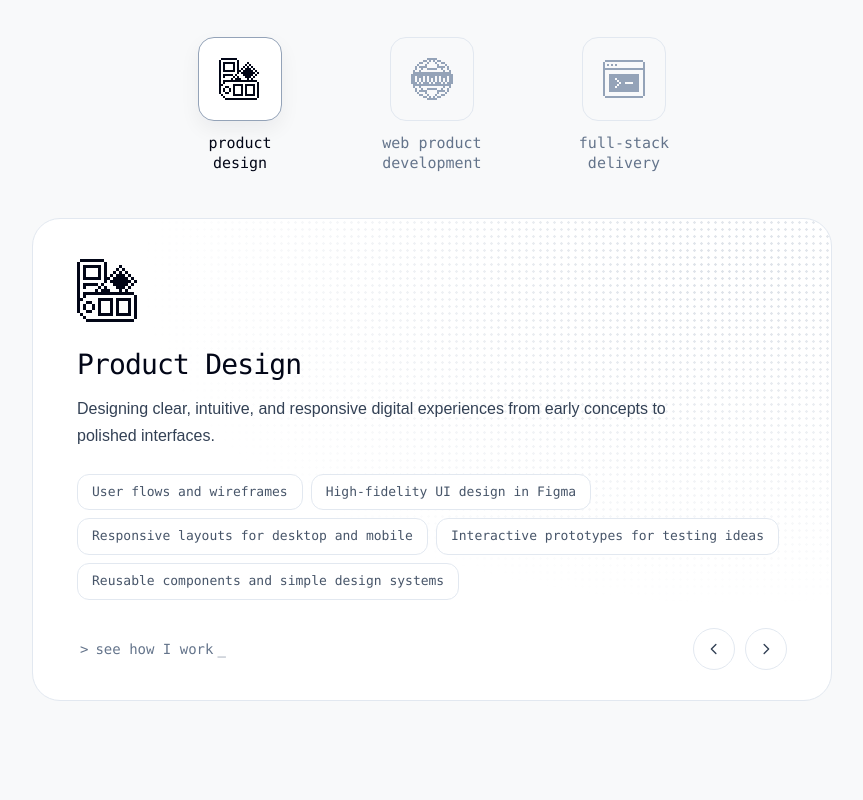
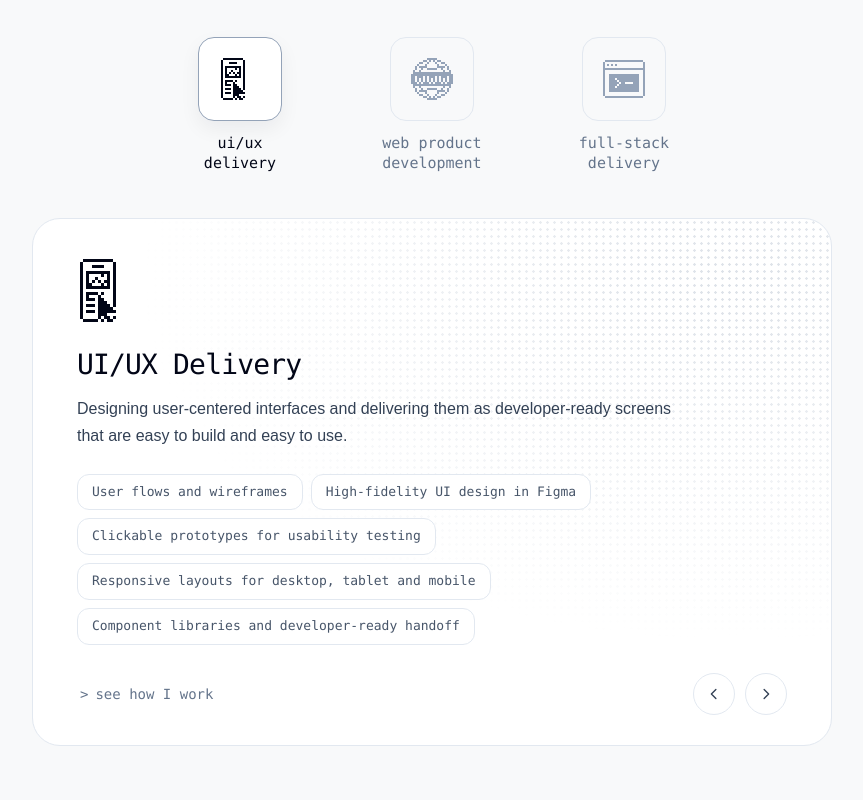
Before and after one commit to anniesrdnl/anniesrdnl_portfolio, a React (Vite) app: page / in a window 1280 px wide. Shown: the part 1780-2580 px from the top of the page, without its empty margins (358-1221 px from the left). Built offline with nearby package versions, Linux system fonts and the light colour scheme.

Commit message:
replace product design service with ui/ux delivery and new pixel icon

```diff
--- a/src/data/portfolio.js
+++ b/src/data/portfolio.js
@@ -109,44 +109,45 @@ export const projects = [
 
 export const services = [
   {
-    slug: 'product-design',
-    title: 'Product Design',
+    slug: 'ui-ux-delivery',
+    title: 'UI/UX Delivery',
     description:
-      'Designing clear, intuitive, and responsive digital experiences from early concepts to polished interfaces.',
+      'Designing user-centered interfaces and delivering them as developer-ready screens that are easy to build and easy to use.',
     overview: [
-      'I design digital products that are clear, intuitive and easy to use, from rough early ideas to polished, responsive interfaces that are ready to build.',
-      'Good design starts with understanding who will use the product and what they need to get done, so every screen has a clear purpose and nothing gets in the way.',
+      'I design interfaces around the people who will use them, mapping how they move through a product and shaping each screen so the next step always feels obvious.',
+      'Because I also build what I design, I deliver UI that is ready for development: consistent components, responsive layouts and clear specs, so nothing gets lost between design and code.',
     ],
     offerings: [
       'User flows and wireframes',
       'High-fidelity UI design in Figma',
-      'Responsive layouts for desktop and mobile',
-      'Interactive prototypes for testing ideas',
-      'Reusable components and simple design systems',
+      'Clickable prototypes for usability testing',
+      'Responsive layouts for desktop, tablet and mobile',
+      'Component libraries and developer-ready handoff',
     ],
     process: [
       {
         title: 'Understand',
-        text: 'Learn the goals, the users and the problem the product needs to solve.',
+        text: 'Learn who the users are, what they need to get done and where they get stuck.',
       },
       {
-        title: 'Explore',
-        text: 'Sketch flows and wireframes to try ideas quickly before committing.',
+        title: 'Map',
+        text: 'Sketch user flows and wireframes to shape the experience before adding detail.',
       },
       {
         title: 'Design',
-        text: 'Turn the strongest direction into polished, responsive screens.',
+        text: 'Turn the strongest direction into polished, accessible and responsive screens.',
       },
       {
-        title: 'Refine',
-        text: 'Gather feedback and iterate until it feels effortless to use.',
+        title: 'Deliver',
+        text: 'Test the prototype, refine it, and hand off components that are ready to build.',
       },
     ],
     tools: [
       'Figma',
       'UI/UX',
+      'Prototyping',
       'Responsive Design',
-      'Prototyping',
+      'Design Systems',
     ],
     projects: [
       'teech',
--- a/src/data/serviceIcons.js
+++ b/src/data/serviceIcons.js
@@ -1,168 +1,191 @@
 // 21×21 pixel frames for the service icons; `rest` is the frame shown when an icon isn't playing
 export const serviceIcons = {
-  'product-design': {
-    rest: 4,
+  'ui-ux-delivery': {
+    rest: 3,
     frames: [
       [
-        '.########............',
-        '#........#...........',
-        '#.######.#....#......',
-        '#.#....#.#...#.#.....',
-        '#.#....#.#..#.#.#....',
-        '#.#....#.#.#.###.#...',
-        '#.######.##.#####.#..',
-        '#........#.#######.#.',
-        '#.#.....#...#####.#..',
-        '#.#....#.#...###.#...',
-        '#.....#.###...#.#....',
-        '#.#################..',
-        '#.#................#.',
-        '##.....#####.#####.#.',
-        '#..##..#...#.#...#.#.',
-        '#.#..#.#...#.#...#.#.',
-        '#.#..#.#...#.#...#.#.',
-        '#..##..#...#.#...#.#.',
-        '.#.....#####.#####.#.',
-        '..#................#.',
-        '...################..',
+        '..##########.........',
+        '.#..........#..#.....',
+        '.#...####...#..##....',
+        '.#..........#..###...',
+        '.#.########.#..####..',
+        '.#.#....#.#.#..#####.',
+        '.#.#..#...#.#..######',
+        '.#.#.#.#.##.#..###...',
+        '.#.##...#.#.#..#.##..',
+        '.#.########.#.....##.',
+        '.#..........#........',
+        '.#.######...#........',
+        '.#.#....#...#........',
+        '.#.######...#........',
+        '.#..........#........',
+        '.#.########.#........',
+        '.#..........#........',
+        '.#.######...#........',
+        '.#..........#........',
+        '.#..........#........',
+        '..##########.........',
       ],
       [
-        '.########............',
-        '#........#...........',
-        '#.######.#....#......',
-        '#.#....#.#...#.#.....',
-        '#.#....#.#..#.#.#....',
-        '#.#....#.#.#.###.#...',
-        '#.######.##.#####.#..',
-        '#........#.#######.#.',
-        '#.##....#...#####.#..',
-        '#.#....#.#...###.#...',
-        '#.....#.###...#.#....',
-        '#.#################..',
-        '#.#................#.',
-        '##.....#####.#####.#.',
-        '#..##..#...#.#...#.#.',
-        '#.#..#.#...#.#...#.#.',
-        '#.#..#.#...#.#...#.#.',
-        '#..##..#...#.#...#.#.',
-        '.#.....#####.#####.#.',
-        '..#................#.',
-        '...################..',
+        '..##########.........',
+        '.#..........#........',
+        '.#...####...#........',
+        '.#..........#........',
+        '.#.########.#.#......',
+        '.#.#....#.#.#.##.....',
+        '.#.#..#...#.#.###....',
+        '.#.#.#.#.##.#.####...',
+        '.#.##...#.#.#.#####..',
+        '.#.########.#.######.',
+        '.#..........#.###....',
+        '.#.######...#.#.##...',
+        '.#.#....#...#....##..',
+        '.#.######...#........',
+        '.#..........#........',
+        '.#.########.#........',
+        '.#..........#........',
+        '.#.######...#........',
+        '.#..........#........',
+        '.#..........#........',
+        '..##########.........',
       ],
       [
-        '.########............',
-        '#........#...........',
-        '#.######.#....#......',
-        '#.#....#.#...#.#.....',
-        '#.#....#.#..#.#.#....',
-        '#.#....#.#.#.###.#...',
-        '#.######.##.#####.#..',
-        '#........#.#######.#.',
-        '#.###...#...#####.#..',
-        '#.#....#.#...###.#...',
-        '#.....#.###...#.#....',
-        '#.#################..',
-        '#.#................#.',
-        '##.....#####.#####.#.',
-        '#..##..#...#.#...#.#.',
-        '#.#..#.#...#.#...#.#.',
-        '#.#..#.#...#.#...#.#.',
-        '#..##..#...#.#...#.#.',
-        '.#.....#####.#####.#.',
-        '..#................#.',
-        '...################..',
+        '..##########.........',
+        '.#..........#........',
+        '.#...####...#........',
+        '.#..........#........',
+        '.#.########.#........',
+        '.#.#....#.#.#........',
+        '.#.#..#...#.#........',
+        '.#.#.#.#.##.#........',
+        '.#.##...#..#.........',
+        '.#.#######.##........',
+        '.#.........###.......',
+        '.#.######..####......',
+        '.#.#....#..#####.....',
+        '.#.######..######....',
+        '.#.........###.......',
+        '.#.#######.#.##......',
+        '.#..........#.##.....',
+        '.#.######...#........',
+        '.#..........#........',
+        '.#..........#........',
+        '..##########.........',
       ],
       [
-        '.########............',
-        '#........#...........',
-        '#.######.#....#......',
-        '#.#....#.#...#.#.....',
-        '#.#....#.#..#.#.#....',
-        '#.#....#.#.#.###.#...',
-        '#.######.##.#####.#..',
-        '#........#.#######.#.',
-        '#.####..#...#####.#..',
-        '#.#....#.#...###.#...',
-        '#.....#.###...#.#....',
-        '#.#################..',
-        '#.#................#.',
-        '##.....#####.#####.#.',
-        '#..##..#...#.#...#.#.',
-        '#.#..#.#...#.#...#.#.',
-        '#.#..#.#...#.#...#.#.',
-        '#..##..#...#.#...#.#.',
-        '.#.....#####.#####.#.',
-        '..#................#.',
-        '...################..',
+        '..##########.........',
+        '.#..........#........',
+        '.#...####...#........',
+        '.#..........#........',
+        '.#.########.#........',
+        '.#.#....#.#.#........',
+        '.#.#..#...#.#........',
+        '.#.#.#.#.##.#........',
+        '.#.##...#.#.#........',
+        '.#.########.#........',
+        '.#..........#........',
+        '.#.####.#...#........',
+        '.#.#...#....#........',
+        '.#.###.##...#........',
+        '.#.....###..#........',
+        '.#.###.####.#........',
+        '.#.....#####.........',
+        '.#.###.######........',
+        '.#.....###...........',
+        '.#.....#.##.#........',
+        '..#####.#.##.........',
       ],
       [
-        '.########............',
-        '#........#...........',
-        '#.######.#....#......',
-        '#.#....#.#...#.#.....',
-        '#.#....#.#..#.#.#....',
-        '#.#....#.#.#.###.#...',
-        '#.######.##.#####.#..',
-        '#........#.#######.#.',
-        '#.#####.#...#####.#..',
-        '#.#....#.#...###.#...',
-        '#.....#.###...#.#....',
-        '#.#################..',
-        '#.#................#.',
-        '##.....#####.#####.#.',
-        '#..##..#...#.#...#.#.',
-        '#.#..#.#...#.#...#.#.',
-        '#.#..#.#...#.#...#.#.',
-        '#..##..#...#.#...#.#.',
-        '.#.....#####.#####.#.',
-        '..#................#.',
-        '...################..',
+        '..##########.........',
+        '.#..........#........',
+        '.#...####...#........',
+        '.#..........#........',
+        '.#.########.#........',
+        '.#.#....#.#.#........',
+        '.#.#..#...#.#........',
+        '.#.#.#.#.##.#........',
+        '.#.##...#.#.#........',
+        '.#.########.#........',
+        '.#...#......#........',
+        '.#.####.#...#........',
+        '.#.###.#....#........',
+        '.#.###.##...#........',
+        '.#.....###..#........',
+        '.#.###.####.#........',
+        '.#.....#####.........',
+        '.#.###.######........',
+        '.#.....###...........',
+        '.#.....#.##.#........',
+        '..#####.#.##.........',
       ],
       [
-        '.########............',
-        '#........#...........',
-        '#.######.#....#......',
-        '#.#....#.#...#.#.....',
-        '#.#....#.#..#.#.#....',
-        '#.#....#.#.#.###.#...',
-        '#.######.##.#####.#..',
-        '#........#.#######.#.',
-        '#.#####.#...#####.#..',
-        '#.#....#.#...###.#...',
-        '#.....#.###...#.#....',
-        '#.#################..',
-        '#.#................#.',
-        '##.....#####.#####.#.',
-        '#..##..#...#.#...#.#.',
-        '#.#..#.#...#.#...#.#.',
-        '#.#..#.#...#.#...#.#.',
-        '#..##..#...#.#...#.#.',
-        '.#.....#####.#####.#.',
-        '..#................#.',
-        '...################..',
+        '..##########.........',
+        '.#..........#........',
+        '.#...####...#........',
+        '.#..........#........',
+        '.#.########.#........',
+        '.#.#....#.#.#........',
+        '.#.#..#...#.#........',
+        '.#.#.#.#.##.#........',
+        '.#.##...#.#.#........',
+        '.#.########.#........',
+        '.#..........#........',
+        '.#.######...#........',
+        '.#.######...#........',
+        '.#.######...#........',
+        '.#.......#..#........',
+        '.#.#####.##.#........',
+        '.#.......###.........',
+        '.#.#####.####........',
+        '.#.......#####.......',
+        '.#.......######......',
+        '..######.###.........',
       ],
       [
-        '.########............',
-        '#........#...........',
-        '#.######.#....#......',
-        '#.#....#.#...#.#.....',
-        '#.#....#.#..#.#.#....',
-        '#.#....#.#.#.###.#...',
-        '#.######.##.#####.#..',
-        '#........#.#######.#.',
-        '#.#####.#...#####.#..',
-        '#.#....#.#...###.#...',
-        '#.....#.###...#.#....',
-        '#.#################..',
-        '#.#................#.',
-        '##.....#####.#####.#.',
-        '#..##..#...#.#...#.#.',
-        '#.#..#.#...#.#...#.#.',
-        '#.#..#.#...#.#...#.#.',
-        '#..##..#...#.#...#.#.',
-        '.#.....#####.#####.#.',
-        '..#................#.',
-        '...################..',
+        '..##########.........',
+        '.#..........#........',
+        '.#...####...#........',
+        '.#..........#........',
+        '.#.########.#........',
+        '.#.#....#.#.#........',
+        '.#.#..#...#.#........',
+        '.#.#.#.#.##.#........',
+        '.#.##...#.#.#........',
+        '.#.########.#........',
+        '.#...........#.......',
+        '.#.######....##......',
+        '.#.#....#....###.....',
+        '.#.######....####....',
+        '.#...........#####...',
+        '.#.########..######..',
+        '.#...........###.....',
+        '.#.######....#.##....',
+        '.#..........#...##...',
+        '.#..........#........',
+        '..##########.........',
+      ],
+      [
+        '..##########.........',
+        '.#..........#........',
+        '.#...####...#........',
+        '.#..........#........',
+        '.#.########.#........',
+        '.#.#....#.#.#..#.....',
+        '.#.#..#...#.#..##....',
+        '.#.#.#.#.##.#..###...',
+        '.#.##...#.#.#..####..',
+        '.#.########.#..#####.',
+        '.#..........#..######',
+        '.#.######...#..###...',
+        '.#.#....#...#..#.##..',
+        '.#.######...#.....##.',
+        '.#..........#........',
+        '.#.########.#........',
+        '.#..........#........',
+        '.#.######...#........',
+        '.#..........#........',
+        '.#..........#........',
+        '..##########.........',
       ],
     ],
   },
```
